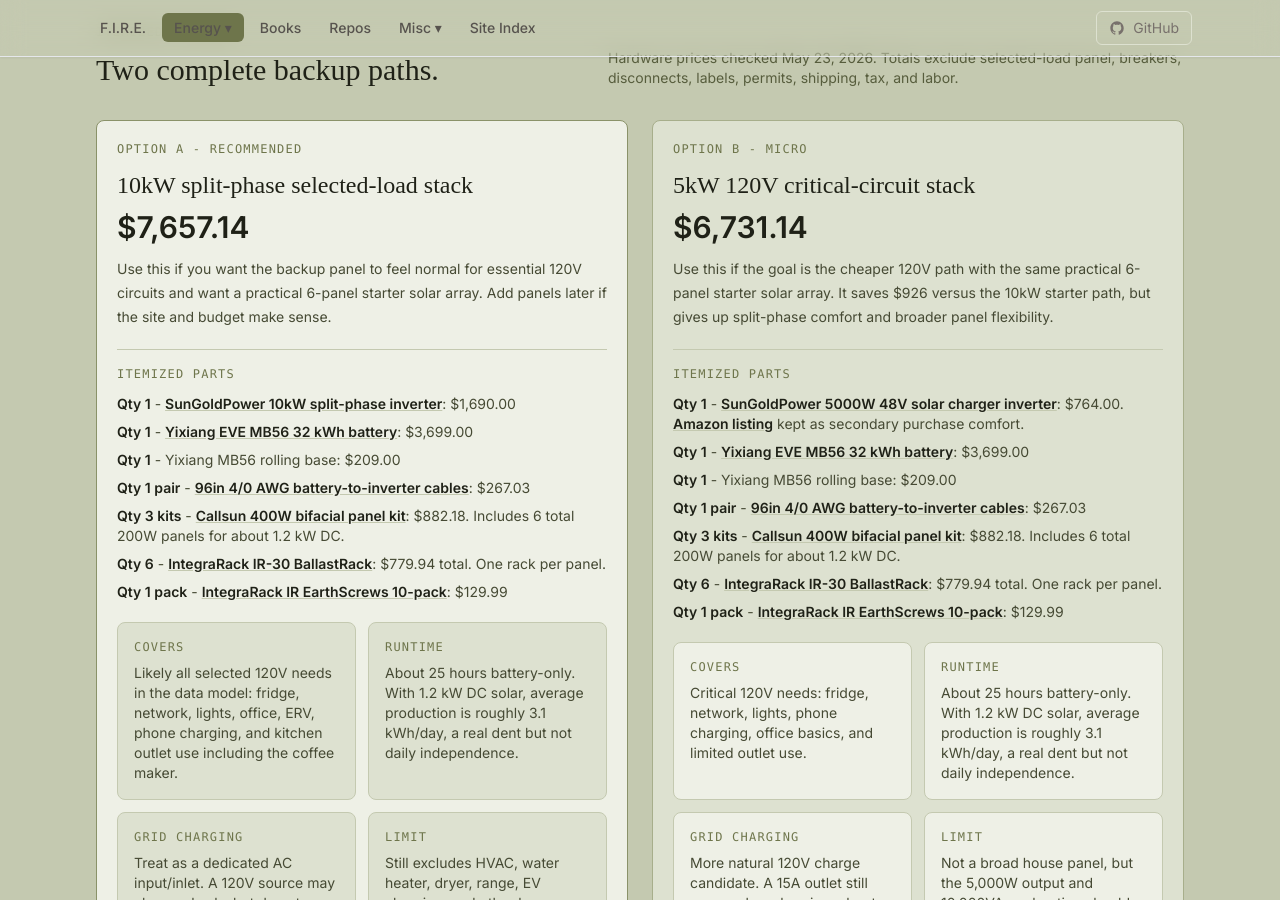
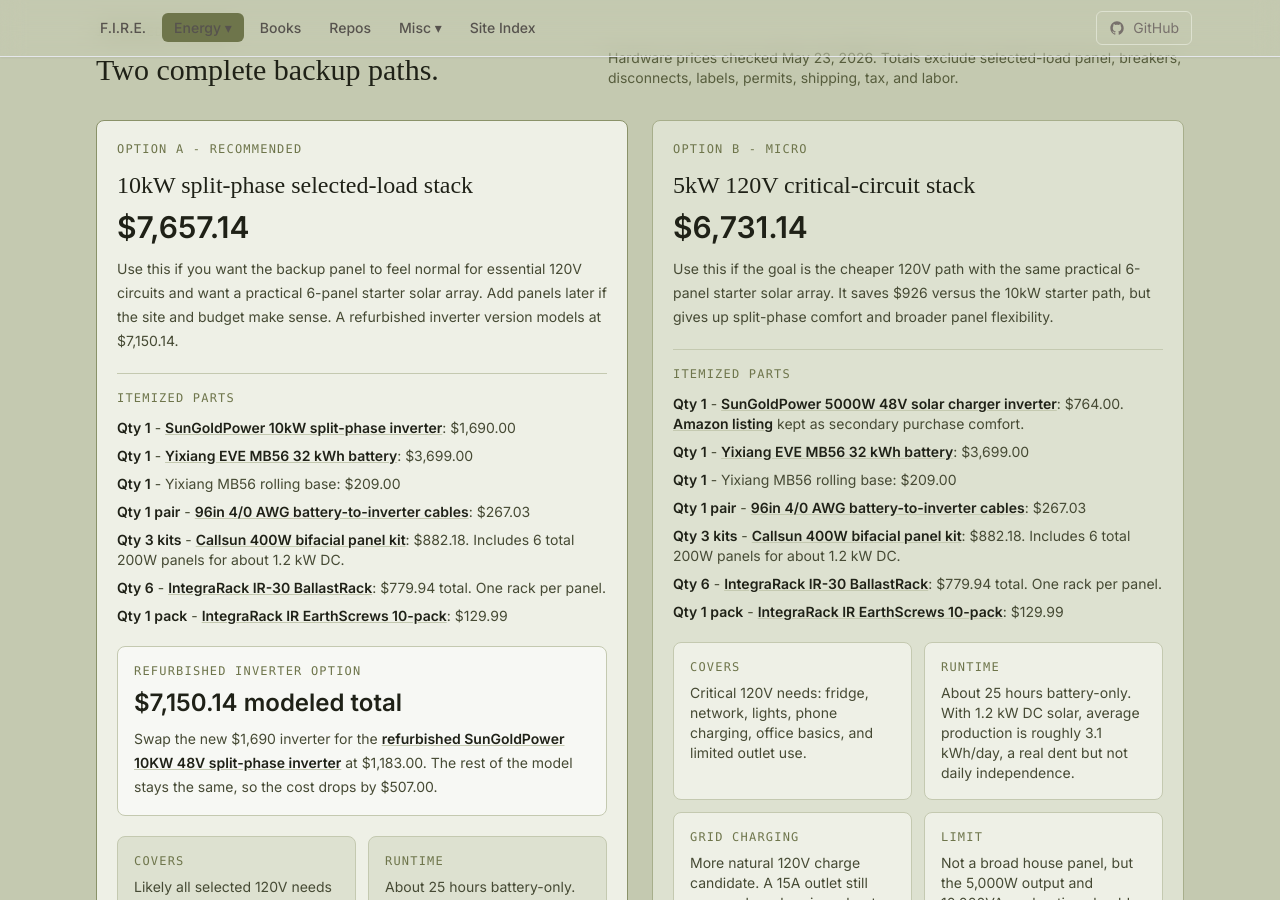
Before and after one commit to techmore/techmore.github.io, a Jekyll site: the page built from pages/energy-monitoring/will-prowse-2026.html, in a window 1280 px wide and 900 px high, scrolled down 1062 px. Built offline with Jekyll 4.4.1, drawn with Linux system fonts in a browser that asks for light colours; nearby versions of some CDN libraries; some web fonts are replaced; some of the changed text lies outside the part shown.

Commit message:
Add refurbished 10kW inverter model

```diff
--- a/pages/energy-monitoring/will-prowse-2026.html
+++ b/pages/energy-monitoring/will-prowse-2026.html
@@ -20,7 +20,7 @@ title: Will Prowse 2026 - Techmore
         <div class="rounded-lg border border-olive-800 bg-olive-900/70 p-5">
           <p class="font-mono text-xs tracking-widest uppercase text-olive-300">Recommended path</p>
           <p class="mt-3 text-3xl font-semibold text-white">$7,657</p>
-          <p class="mt-2 text-sm text-olive-200">10kW stack with 6-panel starter solar.</p>
+          <p class="mt-2 text-sm text-olive-200">10kW stack with new inverter. Refurb model is $7,150.</p>
         </div>
         <div class="rounded-lg border border-olive-800 bg-olive-900/70 p-5">
           <p class="font-mono text-xs tracking-widest uppercase text-olive-300">Micro path</p>
@@ -90,7 +90,7 @@ title: Will Prowse 2026 - Techmore
           <p class="font-mono text-xs tracking-widest uppercase text-olive-600">Option A - Recommended</p>
           <h3 class="mt-3 text-2xl text-olive-950">10kW split-phase selected-load stack</h3>
           <p class="mt-2 text-3xl font-semibold text-olive-950">$7,657.14</p>
-          <p class="mt-3 text-sm text-olive-800 leading-6">Use this if you want the backup panel to feel normal for essential 120V circuits and want a practical 6-panel starter solar array. Add panels later if the site and budget make sense.</p>
+          <p class="mt-3 text-sm text-olive-800 leading-6">Use this if you want the backup panel to feel normal for essential 120V circuits and want a practical 6-panel starter solar array. Add panels later if the site and budget make sense. A refurbished inverter version models at $7,150.14.</p>
 
           <div class="mt-5 border-t border-olive-300 pt-4">
             <p class="font-mono text-xs tracking-widest uppercase text-olive-600">Itemized parts</p>
@@ -103,6 +103,14 @@ title: Will Prowse 2026 - Techmore
               <li><span class="font-semibold text-olive-950">Qty 6</span> - <a href="https://signaturesolar.com/integrarack-ir-30-ballastrack-solar-module-rack-1-fixed-leg/" class="font-semibold text-olive-950 underline decoration-olive-300 hover:text-olive-700">IntegraRack IR-30 BallastRack</a>: $779.94 total. One rack per panel.</li>
               <li><span class="font-semibold text-olive-950">Qty 1 pack</span> - <a href="https://signaturesolar.com/integrarack-ir-earthscrew-mounting-kit-10-pack-30/" class="font-semibold text-olive-950 underline decoration-olive-300 hover:text-olive-700">IntegraRack IR EarthScrews 10-pack</a>: $129.99</li>
             </ul>
+          </div>
+
+          <div class="mt-5 rounded-lg border border-olive-300 bg-olive-50 p-4">
+            <p class="font-mono text-xs tracking-widest uppercase text-olive-600">Refurbished inverter option</p>
+            <p class="mt-2 text-2xl font-semibold text-olive-950">$7,150.14 modeled total</p>
+            <p class="mt-2 text-sm text-olive-800 leading-6">
+              Swap the new $1,690 inverter for the <a href="https://sungoldpower.com/collections/off-grid-solar-inverter/products/10kw-48v-split-phase-solar-inverter?variant=46786395439241" class="font-semibold text-olive-950 underline decoration-olive-300 hover:text-olive-700">refurbished SunGoldPower 10KW 48V split-phase inverter</a> at $1,183.00. The rest of the model stays the same, so the cost drops by $507.00.
+            </p>
           </div>
 
           <div class="mt-5 grid gap-3 sm:grid-cols-2">
```
